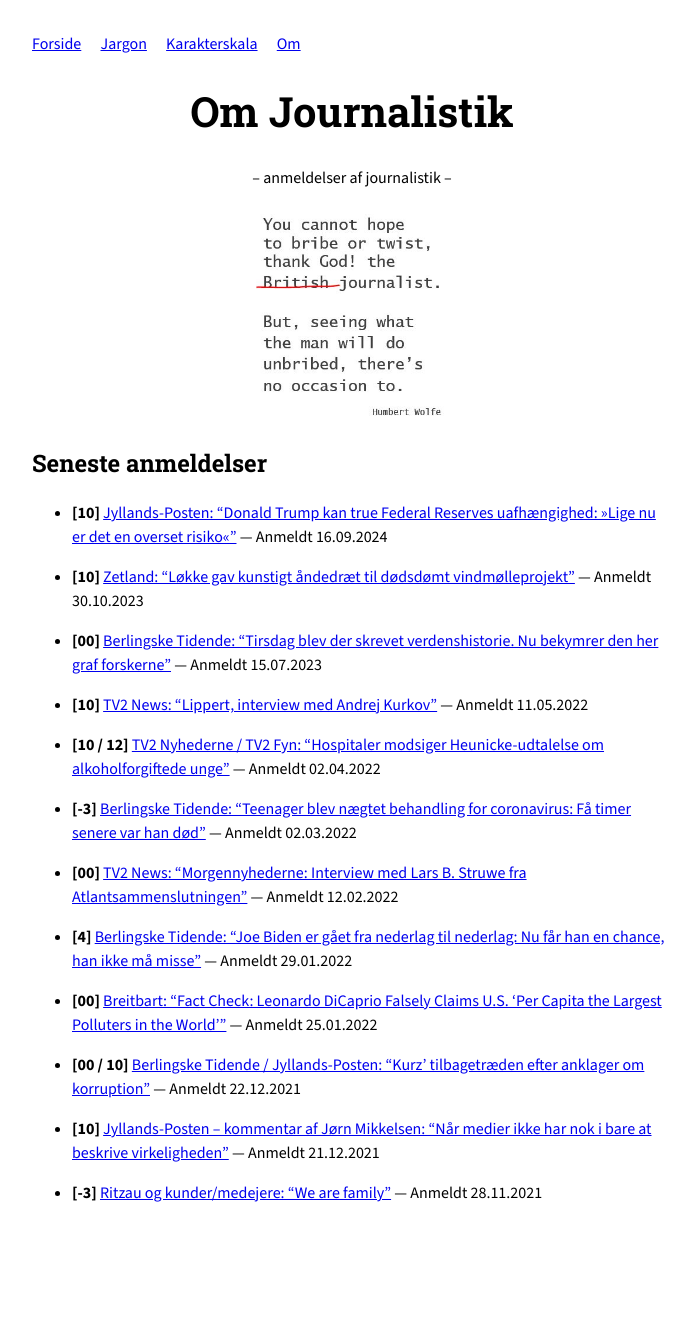
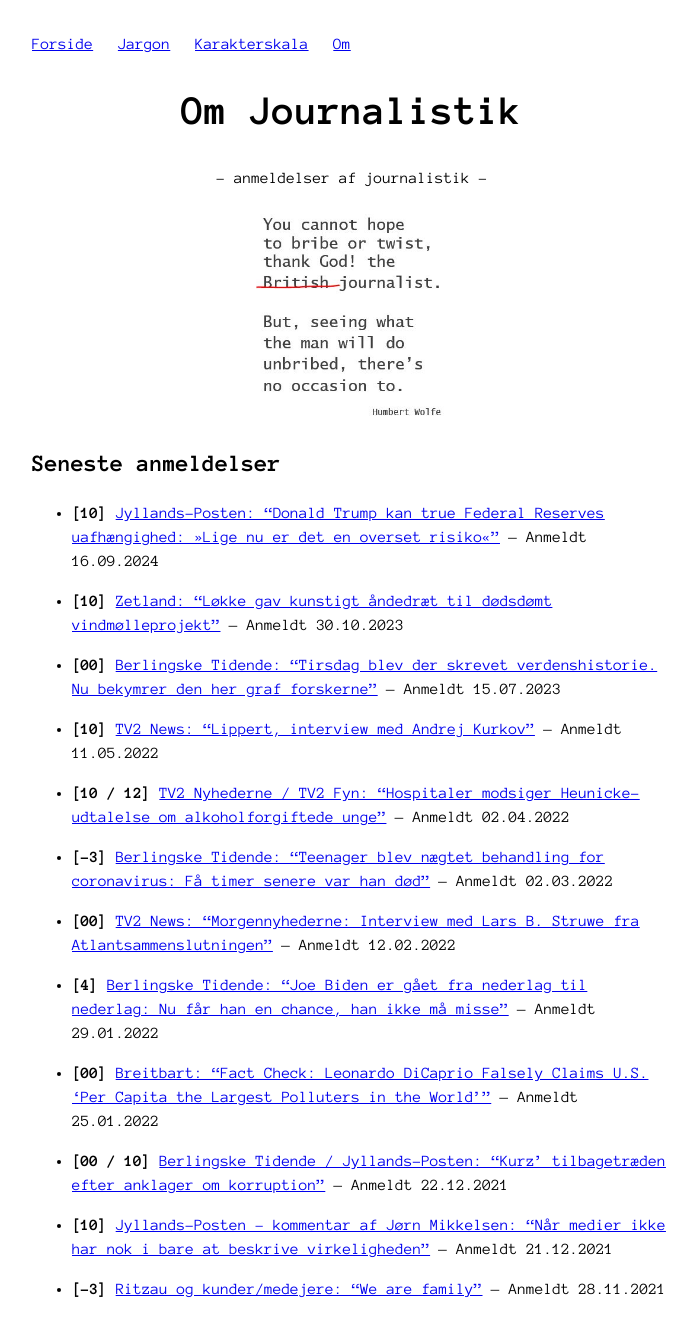
Before and after one commit to MichaelOAppel/OmJournalistik, a Jekyll site: the page built from index.md, in a window 1280 px wide. Shown: the whole page, without its empty margins (288-985 px from the left). Built offline with Jekyll 4.4.1, drawn with Linux system fonts in a browser that asks for light colours; before the commit the page ends 1237 px from its top, so only the background shows below that.

Commit message:
Update default.html

```diff
--- a/_layouts/default.html
+++ b/_layouts/default.html
@@ -6,13 +6,13 @@
   <title>{{ page.title }} | {{ site.title }}</title>
   <link rel="preconnect" href="https://fonts.googleapis.com">
   <link rel="preconnect" href="https://fonts.gstatic.com" crossorigin>
-  <link href="https://fonts.googleapis.com/css2?family=Roboto+Slab:wght@400;700&family=Source+Sans+3:ital,wght@0,400;0,700;1,400&display=swap" rel="stylesheet">
+  <link href="https://fonts.googleapis.com/css2?family=Anonymous+Pro:ital,wght@0,400;0,700;1,400;1,700&display=swap" rel="stylesheet">
   <style>
     h1.sitetitel { font-size: 2.6em; text-align: center; }
     .undertitel { text-align: center; }
     img.forsidefigur { max-width: 30%; height: auto; display: block; margin: 1.5rem auto; }
-    body { font-family: "Source Sans 3", sans-serif; max-width: 40rem; margin: 2rem auto; padding: 0 1rem; line-height: 1.5; }
-      h1, h2, h3 { font-family: "Roboto Slab", serif; }
+    body { font-family: "Anonymous Pro", monospace; max-width: 40rem; margin: 2rem auto; padding: 0 1rem; line-height: 1.5; }
+      h1, h2, h3 { font-family: "Anonymous Pro", monospace; }
       h1 { font-size: 1.6em; font-weight: 700; line-height: 1.3; text-align: center; }
         h1.anmeldelse { font-size: 1.35em; text-align: left; }
       nav a { margin-right: 1rem; }
```
